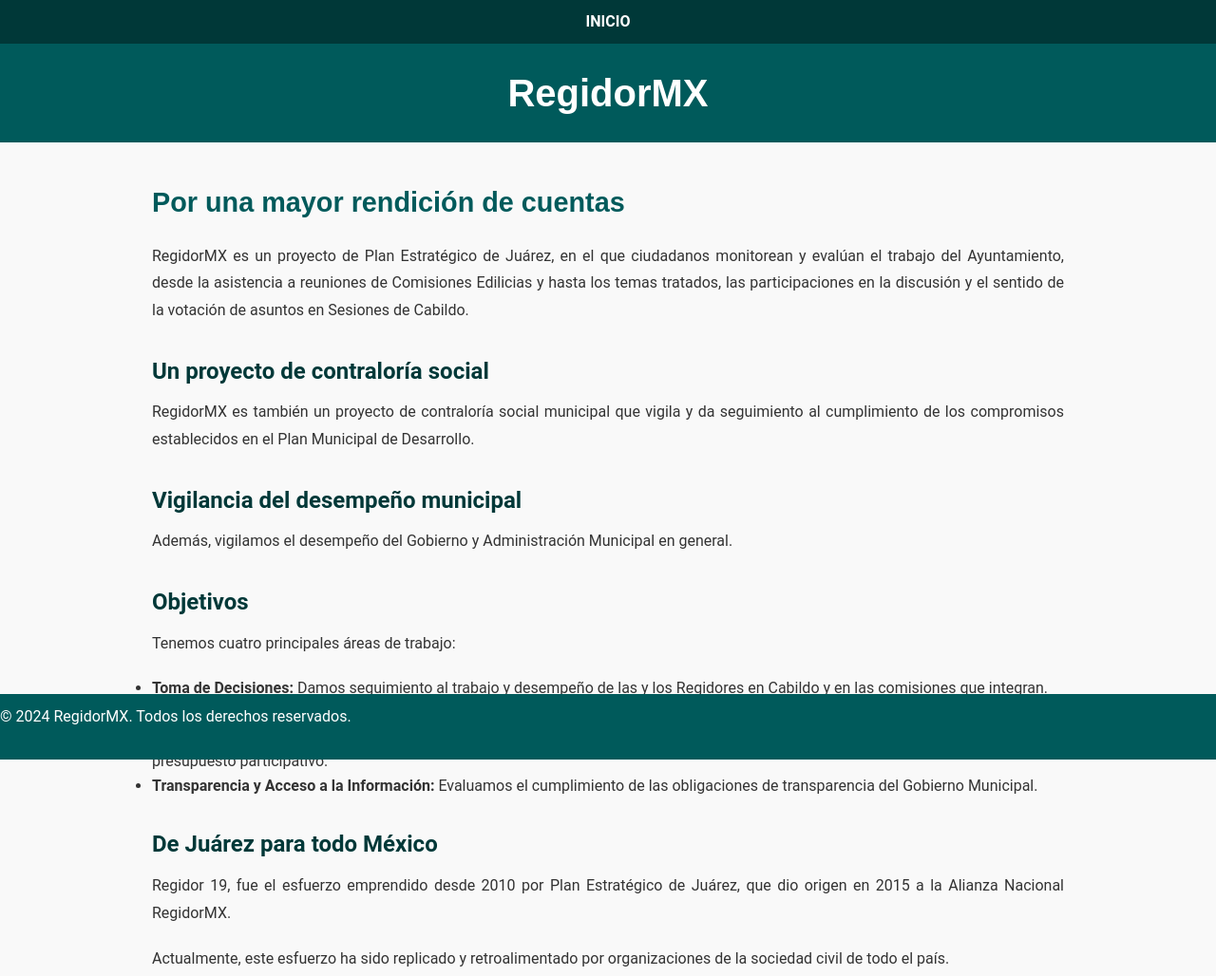
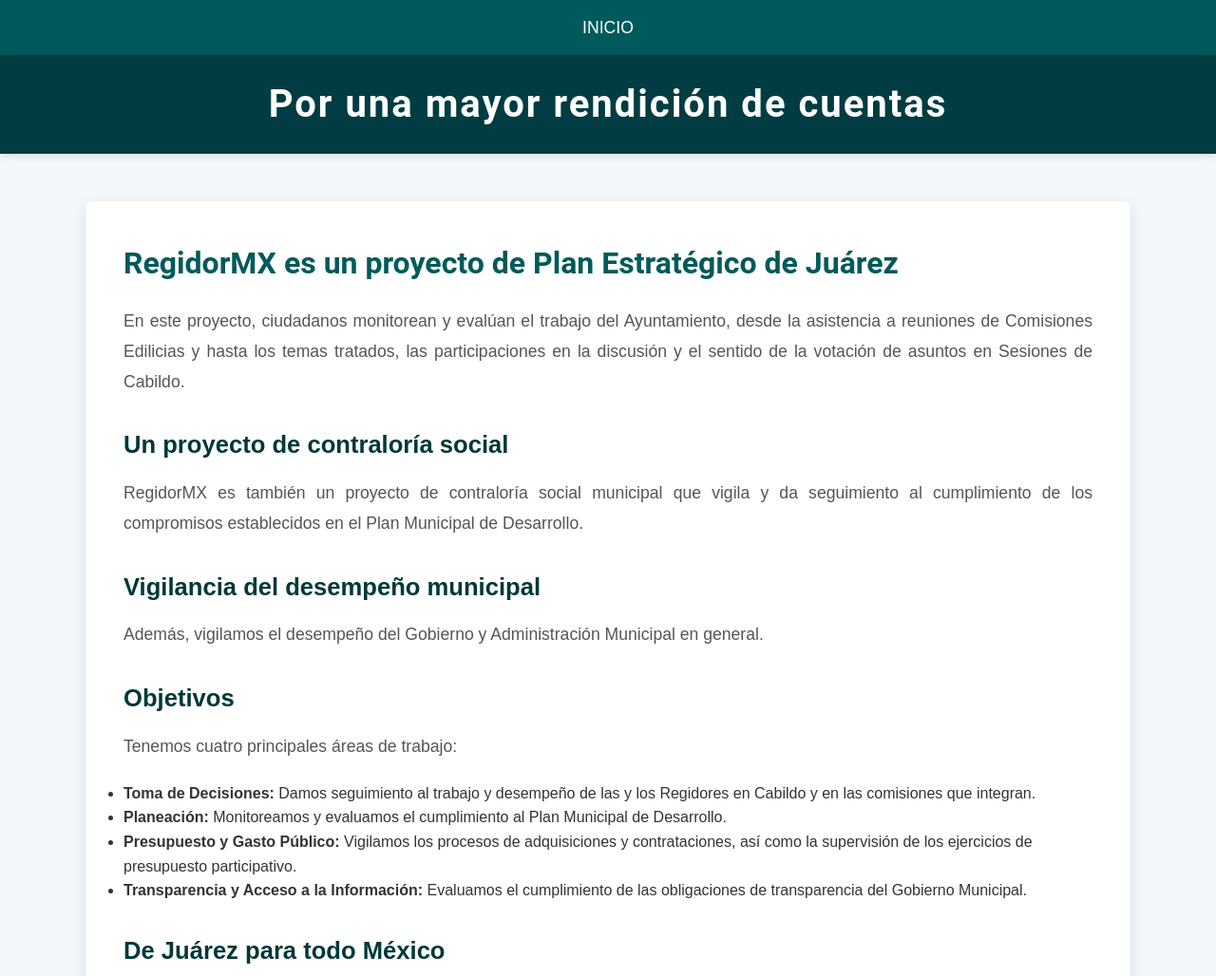
Before and after one commit to Monika1chr/Monika1chr, a plain HTML site: page Sub paginas/RegidorMX.html in a window 1280 px wide. Shown: the top 1028 px of the page at 95% size. Drawn offline with Linux system fonts and the light colour scheme.

Commit message:
Update RegidorMX.html

```diff
--- a/Sub paginas/RegidorMX.html
+++ b/Sub paginas/RegidorMX.html
@@ -3,7 +3,7 @@
 <head>
     <meta charset="UTF-8">
     <meta name="viewport" content="width=device-width, initial-scale=1.0">
-    <title>RegidorMX</title>
+    <title>YoCiudadano</title>
     <style>
         * {
             margin: 0;
@@ -12,27 +12,30 @@
         }
 
         body {
-            font-family: 'Roboto', sans-serif;
-            background-color: #f9f9f9;
+            font-family: 'Arial', sans-serif;
+            background-color: #f4f7fa;
             color: #333;
             line-height: 1.6;
         }
 
         header {
-            background-color: #005a5b;
+            background-color: #003c42;
             color: #fff;
             padding: 20px 0;
             text-align: center;
+            box-shadow: 0 2px 10px rgba(0, 0, 0, 0.1);
         }
 
         header h1 {
             font-size: 2.5rem;
-            font-family: 'Montserrat', sans-serif;
+            font-family: 'Roboto', sans-serif;
+            font-weight: 700;
+            letter-spacing: 2px;
         }
 
         nav {
-            background-color: #003838;
-            padding: 10px 0;
+            background-color: #005a5b;
+            padding: 15px 0;
             text-align: center;
         }
 
@@ -40,18 +43,20 @@
             list-style: none;
             display: flex;
             justify-content: center;
+            margin: 0;
         }
 
         nav ul li {
-            margin: 0 15px;
+            margin: 0 20px;
         }
 
         nav ul li a {
             color: #fff;
             text-decoration: none;
-            font-size: 1rem;
-            font-weight: bold;
+            font-size: 1.1rem;
+            font-weight: 500;
             text-transform: uppercase;
+            transition: color 0.3s ease-in-out;
         }
 
         nav ul li a:hover {
@@ -59,43 +64,83 @@
         }
 
         main {
-            padding: 40px 20px;
+            padding: 50px 20px;
         }
 
         #contenido {
-            max-width: 960px;
+            max-width: 1100px;
             margin: 0 auto;
+            background-color: #fff;
+            padding: 40px;
+            border-radius: 8px;
+            box-shadow: 0 4px 15px rgba(0, 0, 0, 0.1);
         }
 
         h2 {
-            font-size: 1.8rem;
-            font-family: 'Montserrat', sans-serif;
+            font-size: 2rem;
+            font-family: 'Roboto', sans-serif;
             color: #005a5b;
             margin-bottom: 20px;
+            font-weight: 600;
         }
 
         h3 {
-            font-size: 1.5rem;
+            font-size: 1.6rem;
             color: #003838;
             margin-top: 30px;
-            margin-bottom: 10px;
+            margin-bottom: 15px;
+            font-weight: 600;
         }
 
         p {
-            font-size: 1rem;
+            font-size: 1.1rem;
+            color: #555;
             margin-bottom: 20px;
             line-height: 1.8;
             text-align: justify;
         }
 
         footer {
-            background-color: #005a5b;
+            background-color: #003c42;
             color: #fff;
             text-align: center;
-            padding: 10px 0;
-            position: fixed;
-            width: 100%;
-            bottom: 0;
+            padding: 15px 0;
+            margin-top: 50px;
+            box-shadow: 0 -2px 10px rgba(0, 0, 0, 0.1);
+        }
+
+        footer p {
+            font-size: 1rem;
+        }
+
+        @media (max-width: 768px) {
+            header h1 {
+                font-size: 2rem;
+            }
+
+            nav ul {
+                flex-direction: column;
+            }
+
+            nav ul li {
+                margin: 10px 0;
+            }
+
+            #contenido {
+                padding: 20px;
+            }
+
+            h2 {
+                font-size: 1.6rem;
+            }
+
+            h3 {
+                font-size: 1.4rem;
+            }
+
+            p {
+                font-size: 1rem;
+            }
         }
     </style>
 </head>
@@ -103,18 +148,18 @@
 
     <nav>
         <ul>
-            <li><a href="../Pagina%20Principal.html">Inicio</a></li>
+            <li><a href="../index.html">Inicio</a></li>
         </ul>
     </nav>
 
     <header>
-      <h1>RegidorMX</h1>
+        <h1>Por una mayor rendición de cuentas</h1>
     </header>
 
     <main>
         <section id="contenido">
-            <h2>Por una mayor rendición de cuentas</h2>
-            <p>RegidorMX es un proyecto de Plan Estratégico de Juárez, en el que ciudadanos monitorean y evalúan el trabajo del Ayuntamiento, desde la asistencia a reuniones de Comisiones Edilicias y hasta los temas tratados, las participaciones en la discusión y el sentido de la votación de asuntos en Sesiones de Cabildo.</p>
+            <h2>RegidorMX es un proyecto de Plan Estratégico de Juárez</h2>
+            <p>En este proyecto, ciudadanos monitorean y evalúan el trabajo del Ayuntamiento, desde la asistencia a reuniones de Comisiones Edilicias y hasta los temas tratados, las participaciones en la discusión y el sentido de la votación de asuntos en Sesiones de Cabildo.</p>
 
             <h3>Un proyecto de contraloría social</h3>
             <p>RegidorMX es también un proyecto de contraloría social municipal que vigila y da seguimiento al cumplimiento de los compromisos establecidos en el Plan Municipal de Desarrollo.</p>
```
